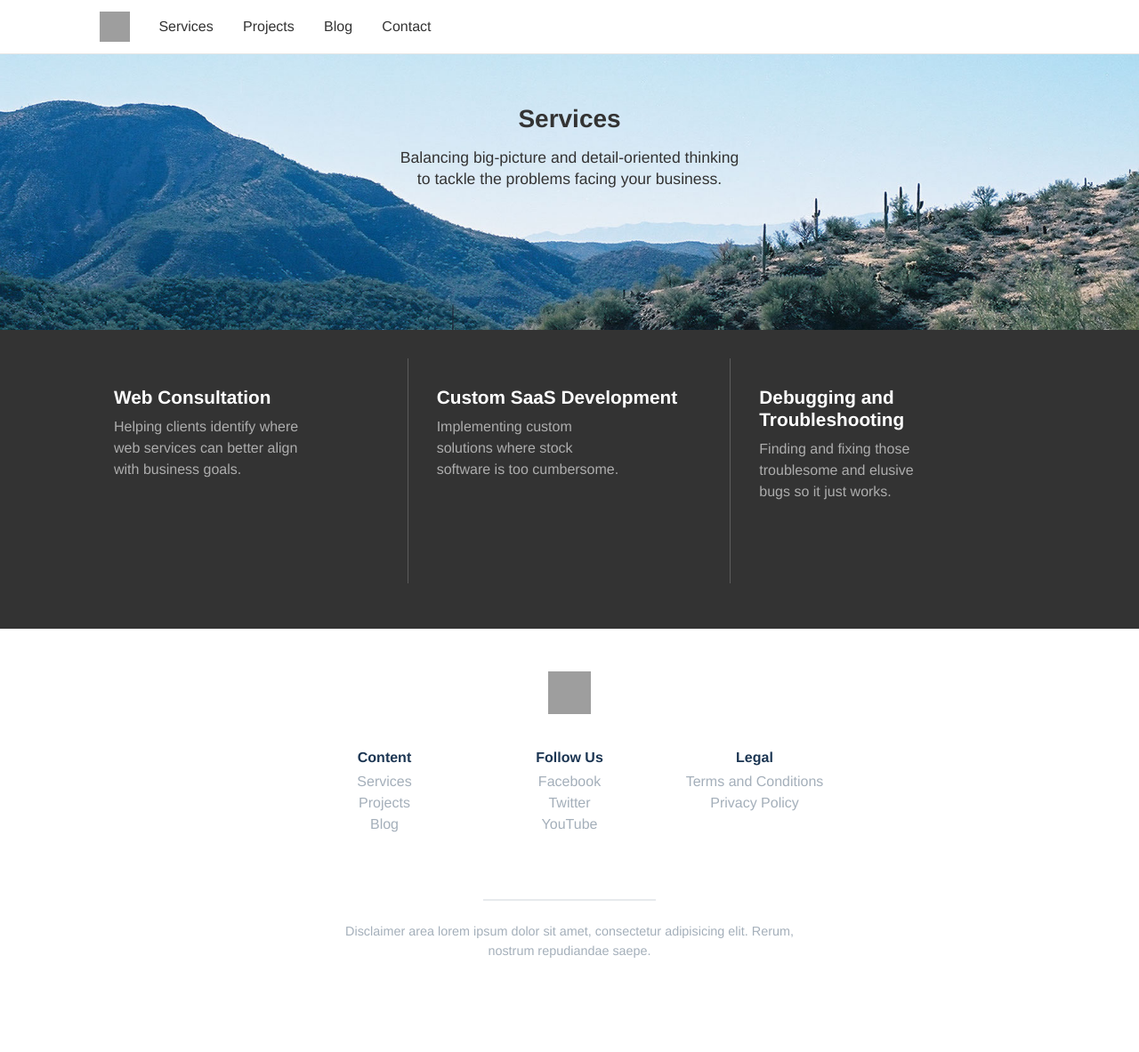
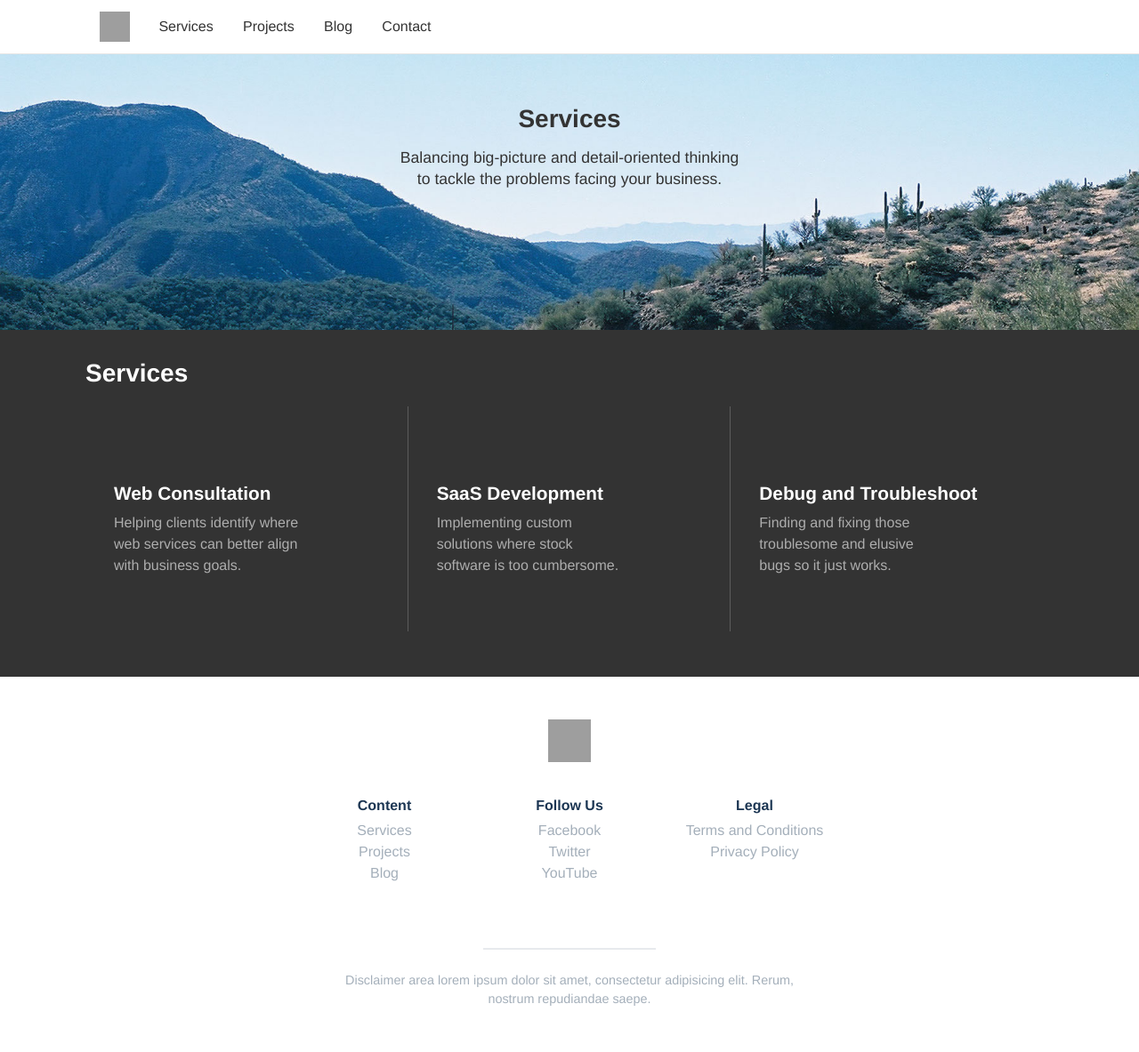
Before and after one commit to jessecarl/jessecarl.github.io, a Jekyll site: the page built from services/index.html, in a window 1280 px wide. Shown: the whole page at 89% size. Built offline with Jekyll 4.4.1, drawn with Linux system fonts in a browser that asks for light colours; before the commit the page ends 1128 px from its top, so only the background shows below that; grey boxes are pictures that could not be loaded.

Commit message:
Extracts services grid
Extracts and optimizes the services grid to display the same on
the home page as on the services page.

```diff
--- /dev/null
+++ b/_includes/service-grid.html
@@ -0,0 +1,20 @@
+<section id="services" class="services">
+  <div class="services-container">
+    <h1>Services</h1>
+    <div class="service-items">
+      {% assign services = site.services | sort: 'weight' %}
+      {% for service in services %}
+        <a href="{{ service.url }}" class="service-item">
+          <span class="fa-stack fa-lg">
+            <i class="fa fa-cloud fa-stack-2x"></i>
+            <i class="fa fa-{{ service.icon }} fa-stack-1x"></i>
+          </span>
+          <h1>{{ service.title }}</h1>
+          <p>{{ service.teaser }}</p>
+        </a>
+      {% endfor %}
+      <div class="right-cover"></div>
+      <div class="bottom-cover"></div>
+    </div>
+  </div>
+</section>
--- a/_layouts/service.html
+++ b/_layouts/service.html
@@ -6,7 +6,7 @@ layout: default
     {% assign services = site.services | sort: 'weight' %}
     {% for service in services %}
       <a href="{{ service.url }}" class="service-link">
-        {% if service.logo_src %}<img src="{{ service.logo_src }}" alt="">{% endif %}
+        <i class="fa fa-{{ service.icon }} fa-fw"></i>
         <span>{{ service.title }}</span>
       </a>
       {% endfor %}
--- a/_services/custom-saas-development.md
+++ b/_services/custom-saas-development.md
@@ -1,11 +1,9 @@
 ---
-title: Custom SaaS Development
+title: SaaS Development
 teaser: "Implementing custom solutions where stock software is too cumbersome."
 weight: 10
 category: sass
-icon_stack:
-  - cloud
-  - cogs
+icon: cogs
 ---
 
 <span>When the needs of your business do not line up with your software,
--- a/_services/debugging-and-troubleshooting.md
+++ b/_services/debugging-and-troubleshooting.md
@@ -1,11 +1,9 @@
 ---
-title: Debugging and Troubleshooting
+title: Debug and Troubleshoot
 teaser: "Finding and fixing those troublesome and elusive bugs so it just works."
 weight: 100
 category: debugging
-icon_stack:
-  - cloud
-  - bug
+icon: bug
 ---
 
 ##Sometimes you need to call in a specialist.
--- a/services/index.html
+++ b/services/index.html
@@ -11,19 +11,4 @@ teaser: Balancing big-picture and detail-oriented thinking to tackle the problem
     </div>
   </div>
 </section>
-<section class="services">
-  <div class="services-container">
-    <div class="service-items">
-      {% assign services = site.services | sort: 'weight' %}
-      {% for service in services %}
-        <a href="{{ service.url }}" class="service-item">
-          {% if service.logo_src %}<img src="{{ service.logo_src }}" alt="">{% endif %}
-          <h1>{{ service.title }}</h1>
-          <p>{{ service.teaser }}</p>
-        </a>
-      {% endfor %}
-      <div class="right-cover"></div>
-      <div class="bottom-cover"></div>
-    </div>
-  </div>
-</section>
+{% include service-grid.html %}
```
Also changed, not shown: _services/web-consultation.md (+1 -3 lines), index.html (+1 -23 lines).
